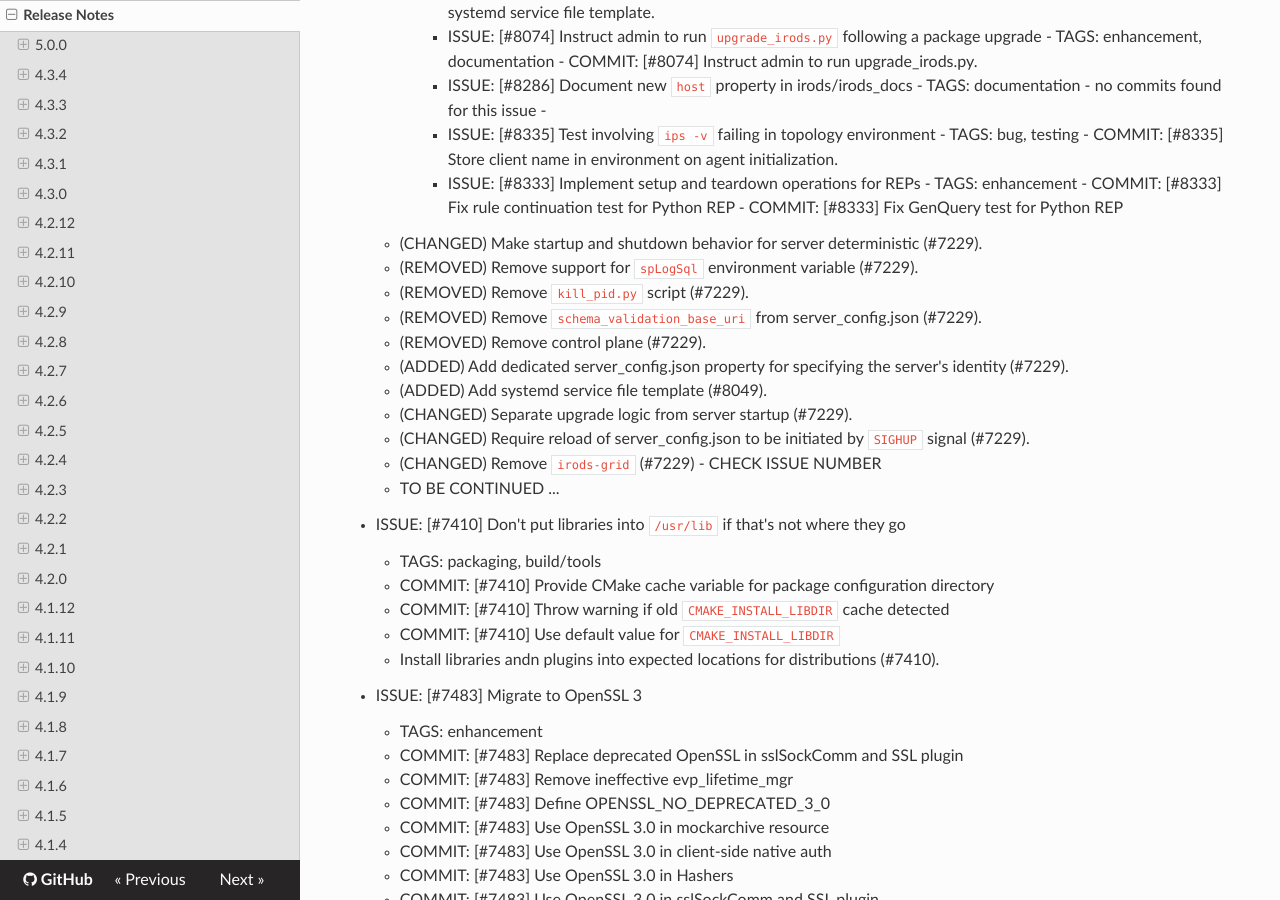
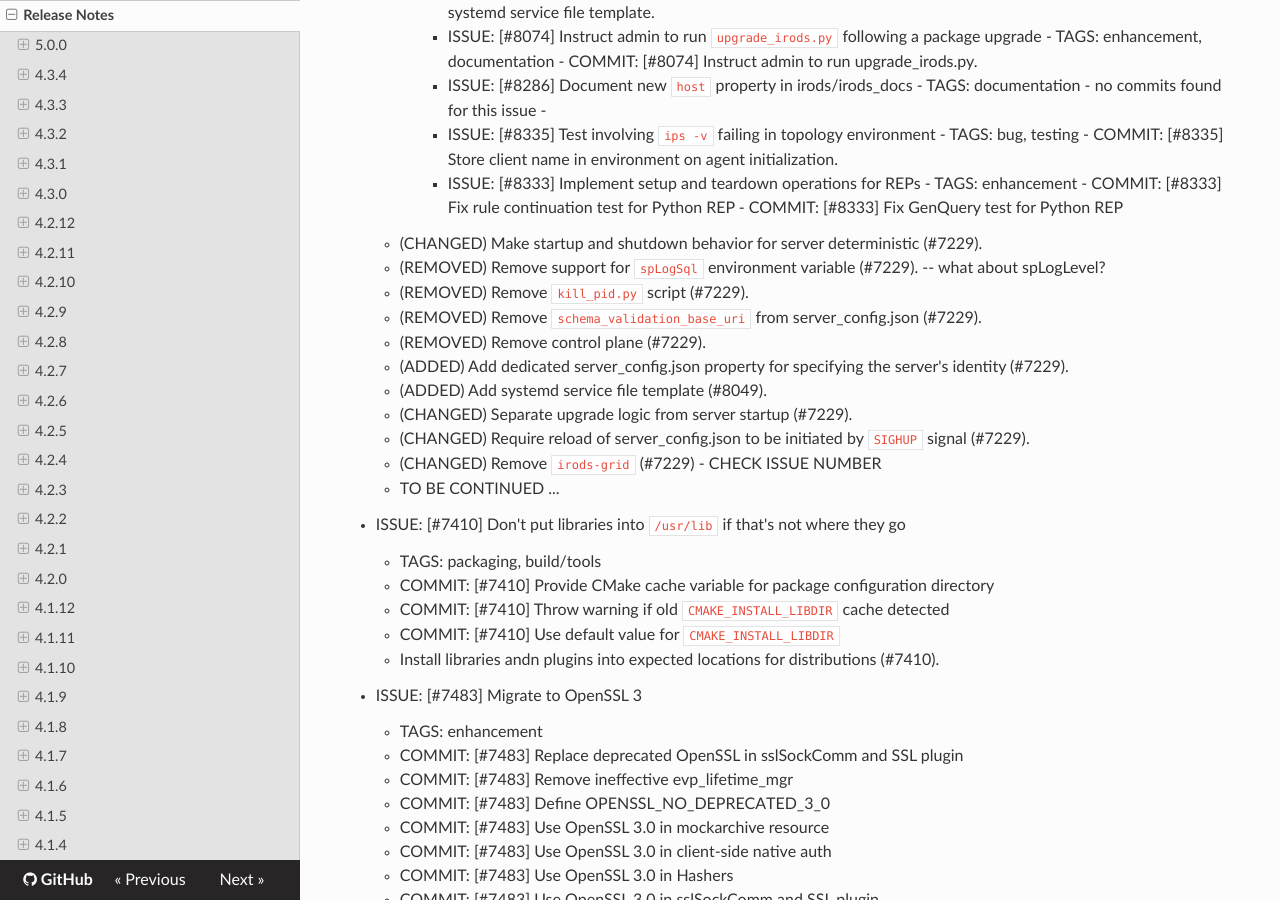
Before and after one commit to irods/irods_docs, an MkDocs documentation site: the page built from docs/release_notes.md, in a window 1280 px wide and 900 px high, scrolled down 2646 px. Built offline with MkDocs 1.6.1, drawn with Linux system fonts in a browser that asks for light colours; nearby versions of some CDN libraries.

Commit message:
What about spLogLevel?

```diff
--- a/docs/release_notes.md
+++ b/docs/release_notes.md
@@ -121,7 +121,7 @@ The latest binary packages for AlmaLinux9, RockyLinux9, Ubuntu22, Ubuntu24, and
                     - COMMIT: [#8333] Fix rule continuation test for Python REP
                     - COMMIT: [#8333] Fix GenQuery test for Python REP
     - (CHANGED) Make startup and shutdown behavior for server deterministic (#7229).
-    - (REMOVED) Remove support for `spLogSql` environment variable (#7229).
+    - (REMOVED) Remove support for `spLogSql` environment variable (#7229). -- what about spLogLevel?
     - (REMOVED) Remove `kill_pid.py` script (#7229).
     - (REMOVED) Remove `schema_validation_base_uri` from server_config.json (#7229).
     - (REMOVED) Remove control plane (#7229).
```
